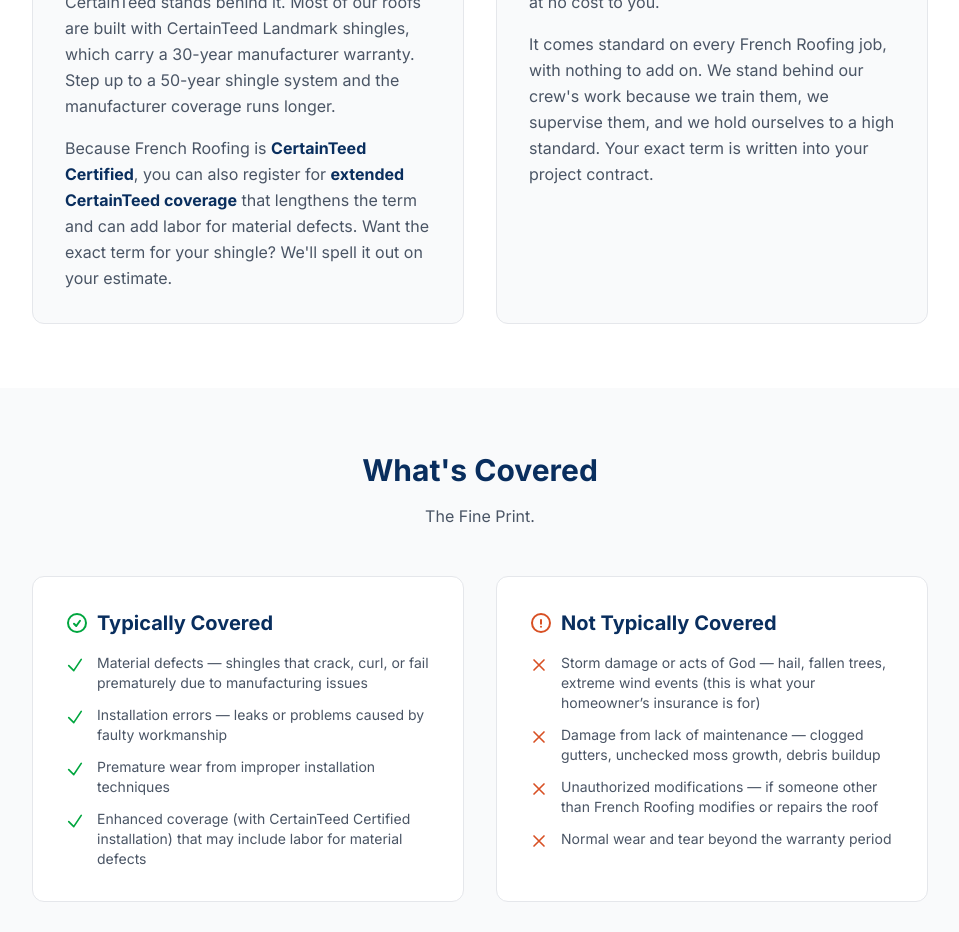
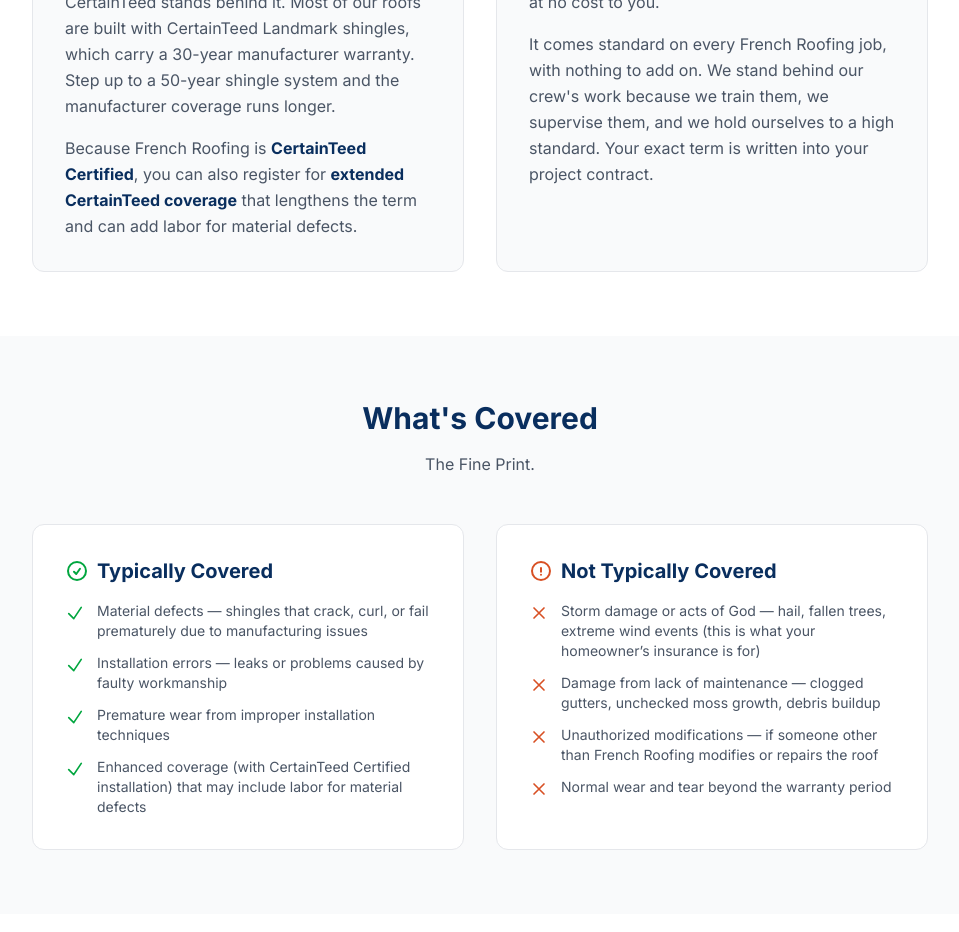
Before and after one commit to bb290/frenchroofing-website, a Next.js app: page /warranties in a window 1280 px wide. Shown: the part 1260-2192 px from the top of the page, without its empty margins (160-1119 px from the left). Built offline with nearby package versions, Linux system fonts and the light colour scheme.

Commit message:
Remove 'exact term on your estimate' line from manufacturer warranty card

```diff
--- a/src/app/warranties/page.tsx
+++ b/src/app/warranties/page.tsx
@@ -180,8 +180,6 @@
                 you can also register for{" "}
                 <strong className="text-[#092e5e]">extended CertainTeed coverage</strong>{" "}
                 that lengthens the term and can add labor for material defects.
-                Want the exact term for your shingle? We&apos;ll spell it out on
-                your estimate.
               </p>
             </div>
 
```
